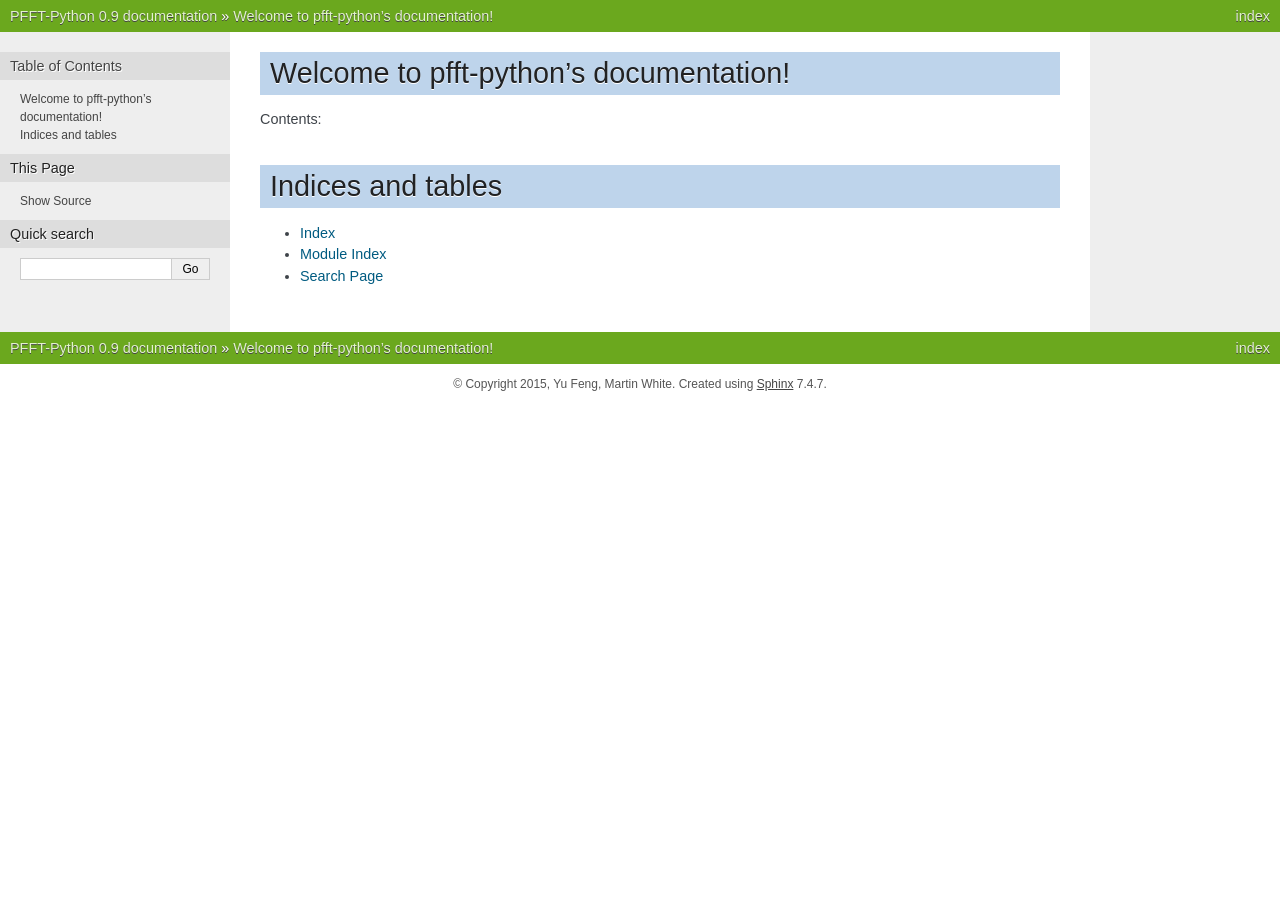
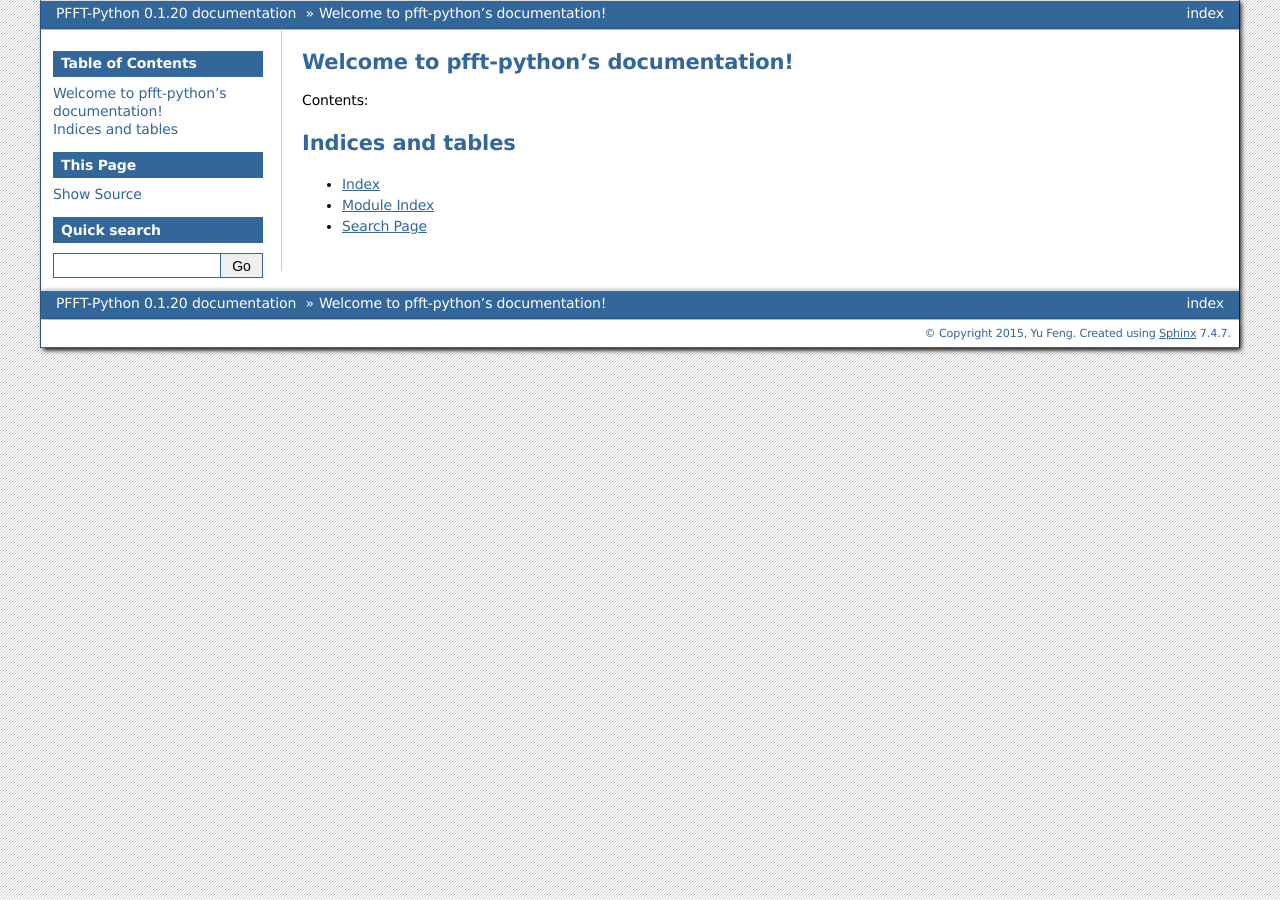
Before and after one commit to MP-Gadget/pfft-python, a Sphinx documentation site: the page built from docs/index.rst, in a window 1280 px wide. Built offline with Sphinx 7.4.7, drawn with Linux system fonts in a browser that asks for light colours; formulas are drawn with MathJax 3.

Commit message:
update author list and style.
The author list was copied from imaginglss and not updated.

```diff
--- a/docs/conf.py
+++ b/docs/conf.py
@@ -15,12 +15,6 @@
 import sys
 import os
 import shlex
-
-# If extensions (or modules to document with autodoc) are in another directory,
-# add these directories to sys.path here. If the directory is relative to the
-# documentation root, use os.path.abspath to make it absolute, like shown here.
-sys.path.insert(0, os.path.abspath('..'))
-sys.path.insert(0, os.path.abspath('.'))
 
 # -- General configuration ------------------------------------------------
 
@@ -56,17 +50,18 @@ master_doc = 'index'
 
 # General information about the project.
 project = u'PFFT-Python'
-copyright = u'2015, Yu Feng, Martin White'
-author = u'Yu Feng, Martin White'
+copyright = u'2015, Yu Feng'
+author = u'Yu Feng'
 
 # The version info for the project you're documenting, acts as replacement for
 # |version| and |release|, also used in various other places throughout the
 # built documents.
 #
 # The short X.Y version.
-version = '0.9'
+import pfft
+version = pfft.__version__
 # The full version, including alpha/beta/rc tags.
-release = '0.9'
+release = pfft.__version__
 
 # The language for content autogenerated by Sphinx. Refer to documentation
 # for a list of supported languages.
@@ -118,7 +113,7 @@ todo_include_todos = True
 # The theme to use for HTML and HTML Help pages.  See the documentation for
 # a list of builtin themes.
 #html_theme = 'sphinx_rtd_theme'
-html_theme = 'nature'
+html_theme = 'bizstyle'
 
 # Theme options are theme-specific and customize the look and feel of a theme
 # further.  For a list of options available for each theme, see the
@@ -233,7 +228,7 @@ latex_elements = {
 #  author, documentclass [howto, manual, or own class]).
 latex_documents = [
   (master_doc, 'PFFT-Python.tex', u'PFFT-Python Documentation',
-   u'Yu Feng, Martin White', 'manual'),
+   u'Yu Feng', 'manual'),
 ]
 
 # The name of an image file (relative to this directory) to place at the top of
```
